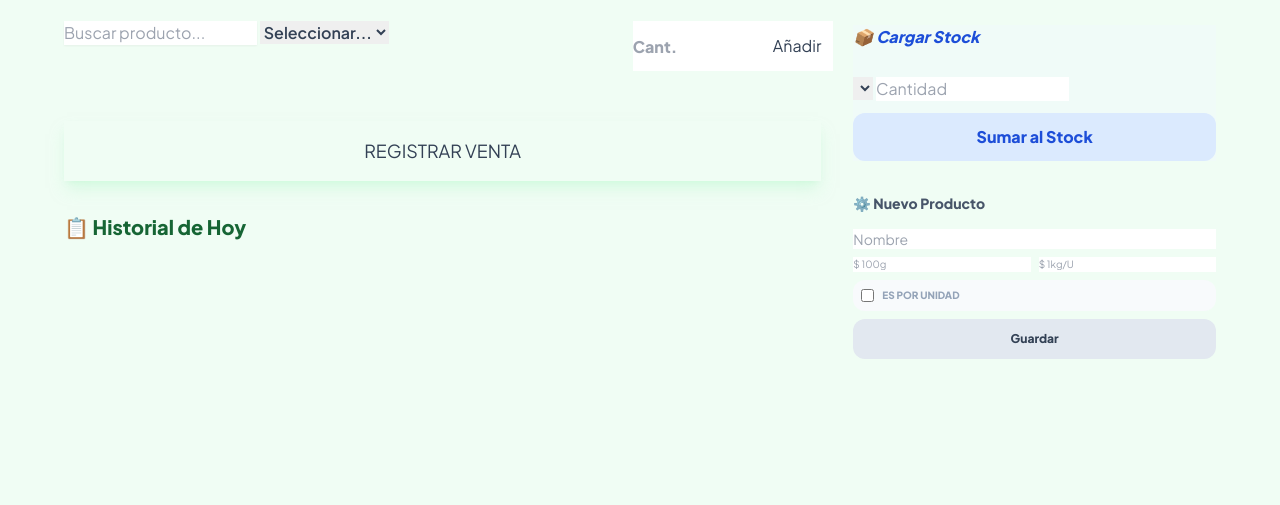
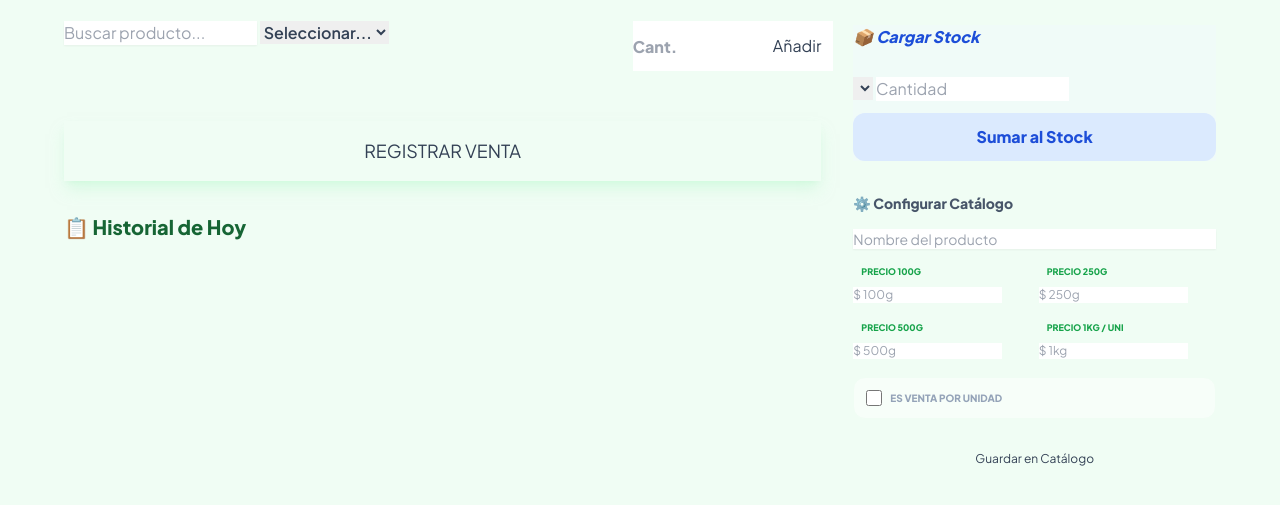
Before and after one commit to Samir1111111/natu, a FastAPI app: page / in a window 1280 px wide. Shown: the part 230-735 px from the top of the page. Run offline with FastAPI, Linux system fonts and the light colour scheme; data that the repository does not hold is empty; some libraries are stand-ins or nearby versions.

Commit message:
Update index.html

```diff
--- a/templates/index.html
+++ b/templates/index.html
@@ -109,19 +109,39 @@
                     </div>
                 </div>
 
-                <!-- CATÁLOGO -->
         <div class="glass-card">
-                    <h3 class="font-bold mb-4 text-slate-600 text-sm">⚙️ Nuevo Producto</h3>
+            <h3 class="font-bold mb-4 text-slate-600 text-sm">⚙️ Configurar Catálogo</h3>
             <div class="grid grid-cols-2 gap-2">
-                        <input id="cat_nom" placeholder="Nombre" class="col-span-2 input-pastel text-sm">
-                        <input id="cat_100" type="number" placeholder="$ 100g" class="input-pastel text-[10px]">
-                        <input id="cat_1000" type="number" placeholder="$ 1kg/U" class="input-pastel text-[10px]">
-                        <div class="col-span-2 flex items-center gap-2 p-2 bg-slate-50 rounded-xl">
-                            <input type="checkbox" id="cat_uni"> <label class="text-[10px] font-bold text-slate-400">ES POR UNIDAD</label>
+                <input id="cat_nom" placeholder="Nombre del producto" class="col-span-2 input-pastel text-sm shadow-sm">
+
+                <div class="space-y-1">
+                    <label class="text-[9px] font-black text-green-600 ml-2 uppercase">Precio 100g</label>
+                    <input id="cat_100" type="number" placeholder="$ 100g" class="input-pastel text-xs">
                 </div>
-                        <button onclick="guardarCat()" class="col-span-2 bg-slate-200 text-slate-700 py-3 rounded-xl font-bold text-xs">Guardar</button>
+
+                <div class="space-y-1">
+                    <label class="text-[9px] font-black text-green-600 ml-2 uppercase">Precio 250g</label>
+                    <input id="cat_250" type="number" placeholder="$ 250g" class="input-pastel text-xs">
                 </div>
+
+                <div class="space-y-1">
+                    <label class="text-[9px] font-black text-green-600 ml-2 uppercase">Precio 500g</label>
+                    <input id="cat_500" type="number" placeholder="$ 500g" class="input-pastel text-xs">
                 </div>
+
+                <div class="space-y-1">
+                    <label class="text-[9px] font-black text-green-600 ml-2 uppercase">Precio 1kg / Uni</label>
+                    <input id="cat_1000" type="number" placeholder="$ 1kg" class="input-pastel text-xs">
+                </div>
+
+                <div class="col-span-2 flex items-center gap-2 p-3 bg-white/50 rounded-xl border border-green-50 mt-2">
+                    <input type="checkbox" id="cat_uni" class="w-4 h-4 accent-green-500">
+                    <label for="cat_uni" class="text-[10px] font-bold text-slate-400 uppercase cursor-pointer">Es venta por unidad</label>
+                </div>
+
+                <button onclick="guardarCat()" class="col-span-2 btn-pastel-green text-xs py-4 mt-2">
+                    Guardar en Catálogo
+                </button>
             </div>
         </div>
     </div>
@@ -165,11 +185,16 @@
         let f = new FormData();
         f.append('nombre', document.getElementById('cat_nom').value);
         f.append('p100', document.getElementById('cat_100').value || 0);
-            f.append('p250', 0); f.append('p500', 0); // Simplificado para el ejemplo
+        f.append('p250', document.getElementById('cat_250').value || 0);
+        f.append('p500', document.getElementById('cat_500').value || 0);
         f.append('p1000', document.getElementById('cat_1000').value || 0);
         f.append('unidad', document.getElementById('cat_uni').checked);
-            await fetch('/catalogo', {method:'POST', body:f});
+
+        let r = await fetch('/catalogo', {method:'POST', body:f});
+        if(r.ok) {
+            alert("Producto actualizado correctamente");
             location.reload();
+            }
         }
 
         async function borrarProd(nombre) {
```
Lines whose indentation alone changed are shown as unchanged.
